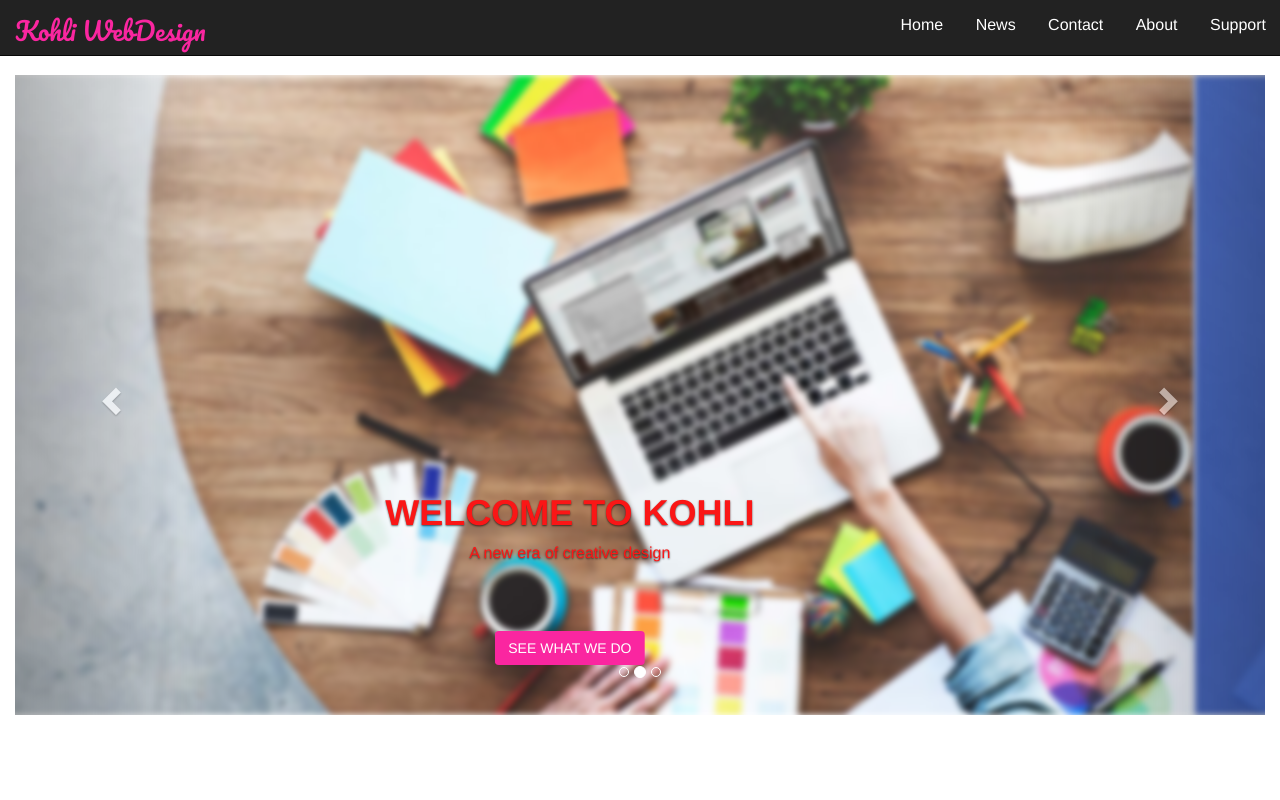
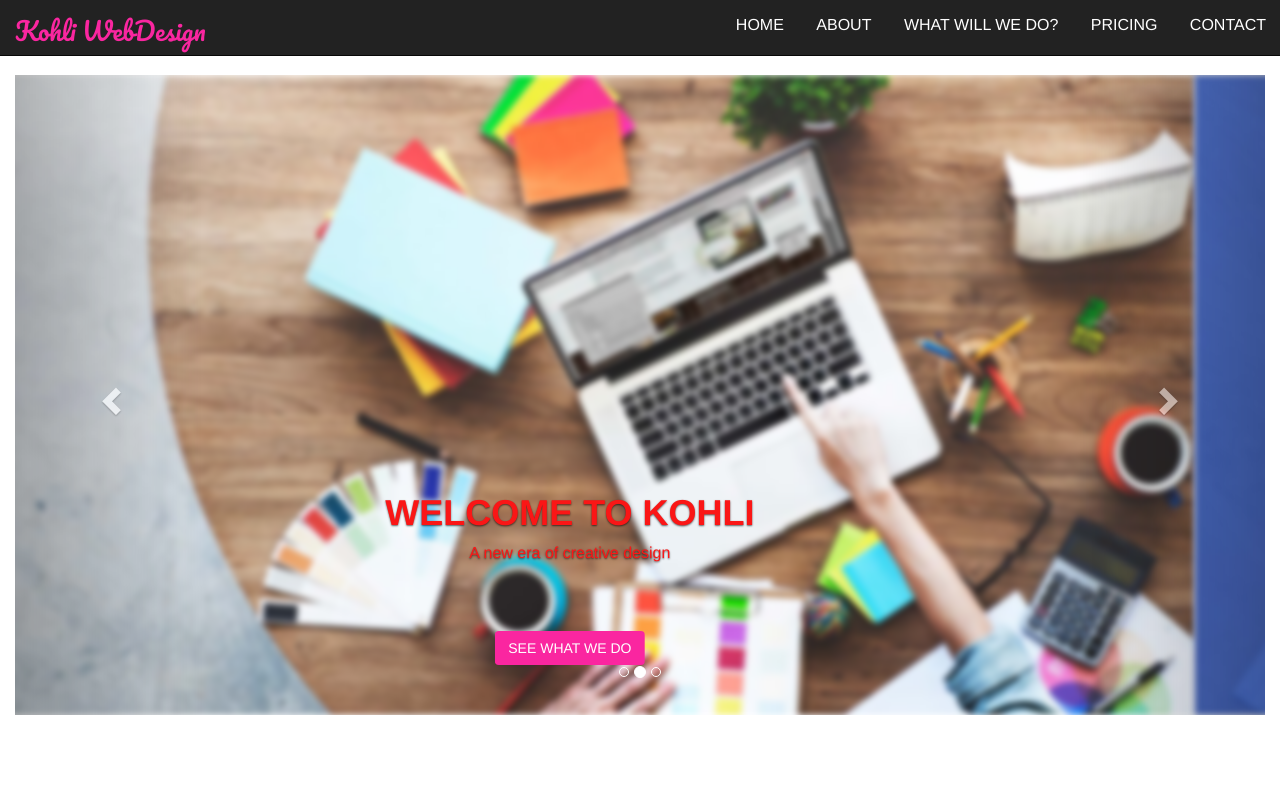
Before and after one commit to Kothadhana/KohliWebServices, a plain HTML site: page index.html in a window 1280 px wide. Shown: the top 800 px of the page. Drawn offline with nearby package versions, Linux system fonts and the light colour scheme.

Commit message:
updated nav-items

```diff
--- a/index.html
+++ b/index.html
@@ -25,11 +25,11 @@
       <div class="collapse navbar-collapse " id="myNav">
         <div class="parent">
           <div class="scrollmenu navbar-right">
-           <a class="nav-item "href="#home">Home</a>
-           <a class="nav-item " href="#news">News</a>
-           <a class="nav-item " href="#contact">Contact</a>
-          <a class="nav-item " href="#about">About</a>
-              <a class="nav-item " href="#support">Support</a>
+           <a class="nav-item "href="#home">HOME</a>
+           <a class="nav-item " href="#about">ABOUT</a>
+           <a class="nav-item " href="#works">WHAT WILL WE DO?</a>
+          <a class="nav-item " href="#price">PRICING</a>
+              <a class="nav-item " href="#contact">CONTACT</a>
 
         </div>
 
@@ -174,6 +174,9 @@
          <br><br>
        </section>
        <section class="section-four" id="price" style="vertical-align: middle">
+         <h1>PRICING</h1>
+           <hr>
+           <br>
          <div class="row price">
 
             <div class="card col-lg-3 col-md-3 col-sm-6 col-xsm-12">
```
